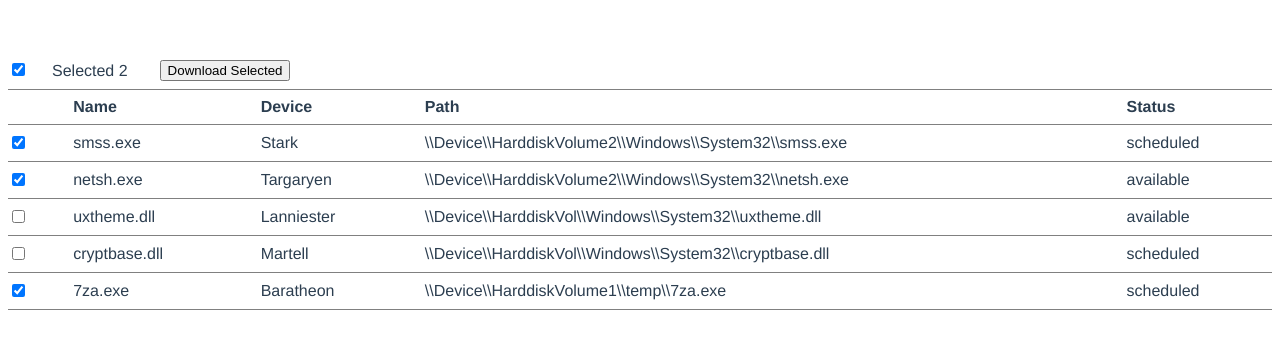
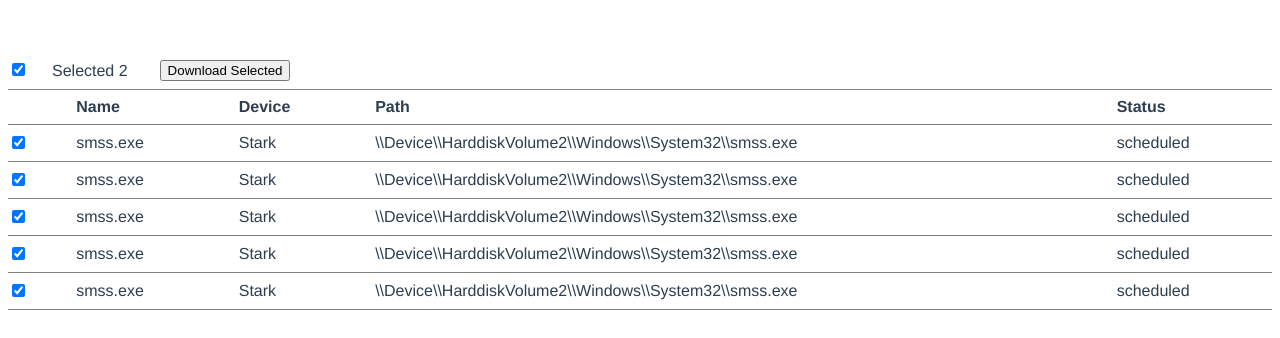
Before and after one commit to alhasenzahl/item-download-component, a Vue app: page / in a window 1280 px wide. Shown: the top 338 px of the page. Built offline with nearby package versions, Linux system fonts and the light colour scheme.

Commit message:
Put table rows in component template

```diff
--- a/src/App.vue
+++ b/src/App.vue
@@ -17,69 +17,38 @@
             </tr>
         </thead>
         <tbody>
-            <tr class="table__row">
-                <td class="table__data -checkbox">
-                    <input class="table__checkbox" type="checkbox" id="smss" name="smss" checked>
-                </td>
-                <td class="table__data">
-                    <label class="table__label" for="smss">smss.exe</label>
-                </td>
-                <td class="table__data">Stark</td>
-                <td class="table__data">\\Device\\HarddiskVolume2\\Windows\\System32\\smss.exe</td>
-                <td class="table__data">scheduled</td>
-            </tr>
-            <tr class="table__row">
-                <td class="table__data -checkbox">
-                    <input class="table__checkbox" type="checkbox" id="netsh" name="netsh" checked>
-                </td>
-                <td class="table__data">
-                    <label class="table__label" for="netsh">netsh.exe</label>
-                </td>
-                <td class="table__data">Targaryen</td>
-                <td class="table__data">\\Device\\HarddiskVolume2\\Windows\\System32\\netsh.exe</td>
-                <td class="table__data">available</td>
-            </tr>
-            <tr class="table__row">
-                <td class="table__data -checkbox">
-                    <input class="table__checkbox" type="checkbox" id="uxtheme" name="uxtheme">
-                </td>
-                <td class="table__data">
-                    <label class="table__label" for="uxtheme">uxtheme.dll</label>
-                </td>
-                <td class="table__data">Lanniester</td>
-                <td class="table__data">\\Device\\HarddiskVol\\Windows\\System32\\uxtheme.dll</td>
-                <td class="table__data">available</td>
-            </tr>
-            <tr class="table__row">
-                <td class="table__data -checkbox">
-                    <input class="table__checkbox" type="checkbox" id="cryptbase" name="cryptbase">
-                </td>
-                <td class="table__data">
-                    <label class="table__label" for="cryptbase">cryptbase.dll</label>
-                </td>
-                <td class="table__data">Martell</td>
-                <td class="table__data">\\Device\\HarddiskVol\\Windows\\System32\\cryptbase.dll</td>
-                <td class="table__data">scheduled</td>
-            </tr>
-            <tr class="table__row">
-                <td class="table__data -checkbox">
-                    <input class="table__checkbox" type="checkbox" id="7za" name="7za" checked>
-                </td>
-                <td class="table__data">
-                    <label class="table__label" for="7za">7za.exe</label>
-                </td>
-                <td class="table__data">Baratheon</td>
-                <td class="table__data">\\Device\\HarddiskVolume1\\temp\\7za.exe</td>
-                <td class="table__data">scheduled</td>
-            </tr>
+            <Item
+                v-for="item in this.itemsDataList"
+                :key="item.name"
+            />
         </tbody>
     </table>
 </template>
 
 <script>
+import Item from './components/Item.vue';
 
 export default {
     name: 'App',
+    components: {
+        Item,
+    },
+    data() {
+        return {
+            itemsDataList: [],
+        };
+    },
+    created() {
+        this.getItemsData();
+    },
+    methods: {
+        getItemsData() {
+            fetch('items.json')
+                .then((response) => response.json())
+                // eslint-disable-next-line no-return-assign
+                .then((data) => (this.itemsDataList = data));
+        },
+    },
 };
 </script>
 
--- /dev/null
+++ b/src/components/Item.vue
@@ -0,0 +1,25 @@
+<template>
+    <tr class="table__row">
+        <td class="table__data -checkbox">
+            <input class="table__checkbox" type="checkbox" id="smss" name="smss" checked>
+        </td>
+        <td class="table__data">
+            <label class="table__label" for="smss">smss.exe</label>
+        </td>
+        <td class="table__data">Stark</td>
+        <td class="table__data">\\Device\\HarddiskVolume2\\Windows\\System32\\smss.exe</td>
+        <td class="table__data">scheduled</td>
+    </tr>
+</template>
+
+<script>
+export default {
+    name: 'Item',
+    props: ['item'],
+};
+</script>
+
+<!-- Add "scoped" attribute to limit CSS to this component only -->
+<style scoped lang="scss">
+
+</style>
```
Also changed, not shown: src/components/HelloWorld.vue (deleted, +0 -58 lines).
